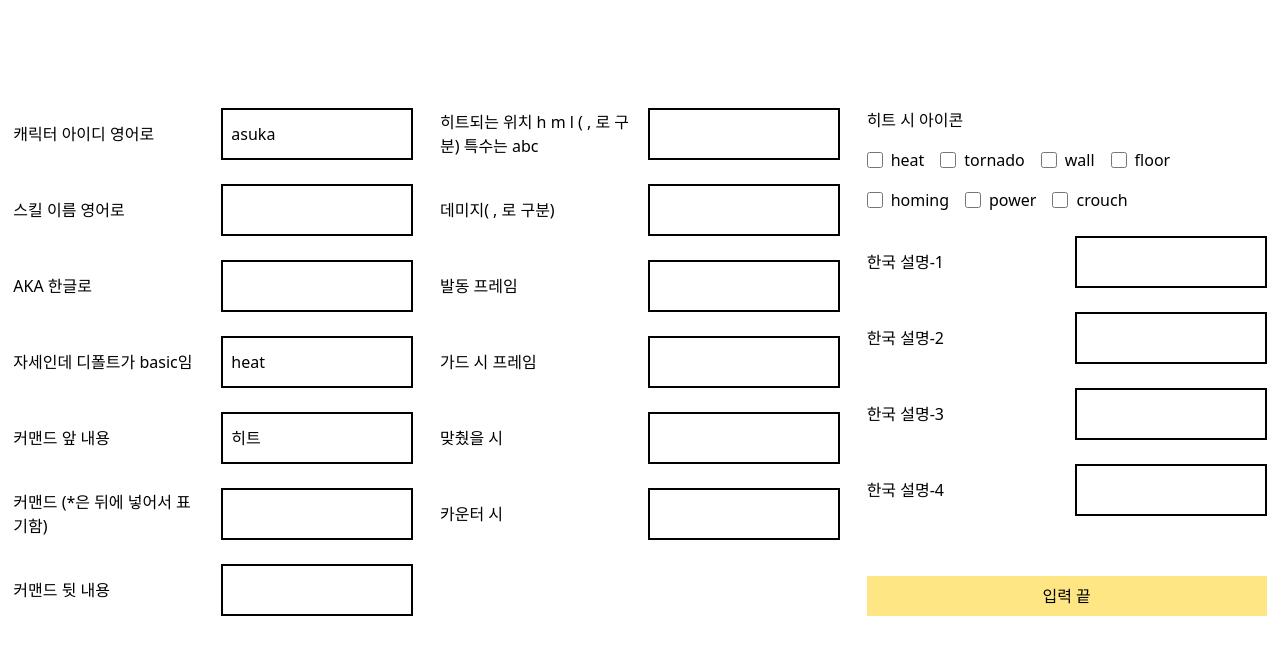
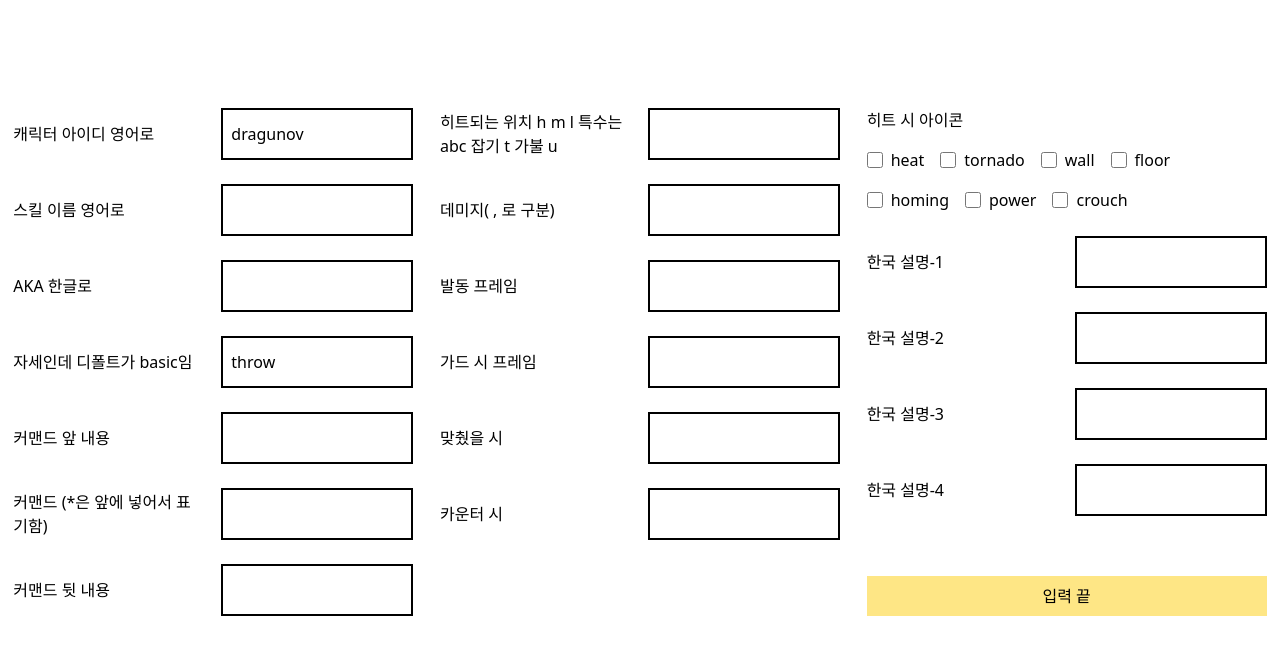
Before and after one commit to DoggySummer/very-beginning, a Next.js app: page / in a window 1280 px wide. Shown: the top 654 px of the page. Built offline with nearby package versions, Linux system fonts and the light colour scheme.

Commit message:
드라구노프 저장장

```diff
--- a/app/page.tsx
+++ b/app/page.tsx
@@ -4,11 +4,11 @@ import { useState } from 'react'
 export default function Home() {
   //usestate의 미친듯한 길이...
   const [form, setForm] = useState({})
-  const [character_name, setCharacter_name] = useState('asuka')
+  const [character_name, setCharacter_name] = useState('dragunov')
   const [skill_name, setSkill_name] = useState('')
   const [aka_kor, setAka_kor] = useState('')
-  const [posture, setPosture] = useState('heat')
-  const [prefix, setPrefix] = useState('히트')
+  const [posture, setPosture] = useState('throw')
+  const [prefix, setPrefix] = useState('')
   const [command, setCommand] = useState<string[]>([])
   const [suffix, setSuffix] = useState('')
   const [hit_position, setHit_position] = useState<string[]>([])
@@ -108,11 +108,11 @@ export default function Home() {
       alert('데이터가 성공적으로 전송되었습니다')
 
       // 모든 state 초기화
-      setCharacter_name('alisa')
+      setCharacter_name('dragunov')
       setSkill_name('')
       setAka_kor('')
-      setPosture('heat')
-      setPrefix('히트')
+      setPosture('throw')
+      setPrefix('')
       setCommand([])
       setSuffix('')
       setHit_position([])
@@ -195,7 +195,7 @@ export default function Home() {
           />
         </div>
         <div className='flex flex-row items-center gap-4 my-3  justify-between'>
-          <div className=''>커맨드 (*은 뒤에 넣어서 표기함)</div>
+          <div className=''>커맨드 (*은 앞에 넣어서 표기함)</div>
           <input
             type='text'
             name='command'
@@ -217,7 +217,7 @@ export default function Home() {
       </div>
       <div className='mx-auto w-[400px] flex flex-col'>
         <div className='flex flex-row items-center gap-4 my-3  justify-between'>
-          <div className=''>히트되는 위치 h m l ( , 로 구분) 특수는 abc</div>
+          <div className=''>히트되는 위치 h m l 특수는 abc 잡기 t 가불 u</div>
           <input
             type='text'
             name='hit_position'
```
